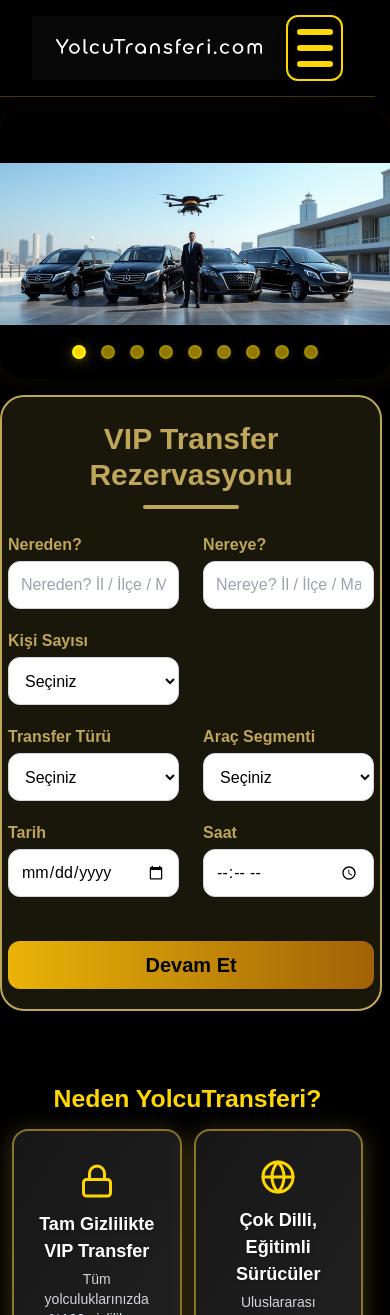
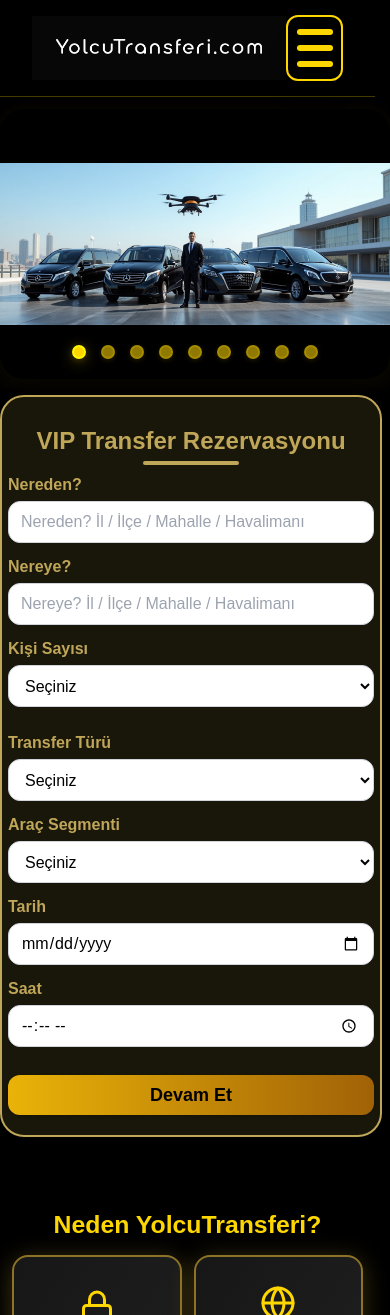
Before and after one commit to haliltayfur/yolcutransferi, a Next.js app: page / in a window 390 px wide. Shown: the top 1315 px of the page. Built offline with nearby package versions, Linux system fonts and the light colour scheme.

Commit message:
Update VipTransferForm.jsx

```diff
--- a/components/VipTransferForm.jsx
+++ b/components/VipTransferForm.jsx
@@ -3,20 +3,15 @@
 import { useState, useEffect } from "react";
 
 function fixTurkishChars(str) {
-  // En çok bozuk çıkan karakterleri düzeltir
   return str
-    .replace(/ý/g, "ı")
-    .replace(/Ý/g, "İ")
-    .replace(/þ/g, "ş")
-    .replace(/Þ/g, "Ş")
-    .replace(/ð/g, "ğ")
-    .replace(/Ð/g, "Ğ")
-    .replace(/æ/g, "ç")
-    .replace(/Æ/g, "Ç");
+    .replace(/ý/g, "ı").replace(/Ý/g, "İ")
+    .replace(/þ/g, "ş").replace(/Þ/g, "Ş")
+    .replace(/ð/g, "ğ").replace(/Ð/g, "Ğ")
+    .replace(/æ/g, "ç").replace(/Æ/g, "Ç");
 }
 
 export default function VipTransferForm({ onComplete }) {
-  // State'ler
+  // State
   const [from, setFrom] = useState("");
   const [to, setTo] = useState("");
   const [people, setPeople] = useState("");
@@ -31,7 +26,6 @@ export default function VipTransferForm({ onComplete }) {
   const [allLocations, setAllLocations] = useState([]);
   const [airports, setAirports] = useState([]);
 
-  // 1) Mahalle/ilçe/il txt oku
   useEffect(() => {
     fetch("/dumps/il ilçe mahalle köys.txt")
       .then(r => r.text())
@@ -39,19 +33,15 @@ export default function VipTransferForm({ onComplete }) {
       .then(arr => setAllLocations(arr))
       .catch(() => setAllLocations([]));
 
-    // 2) Airports oku
     fetch("/dumps/airports.json")
       .then(r => r.json())
       .then(arr => setAirports(arr))
       .catch(() => setAirports([]));
   }, []);
 
-  // Autocomplete FROM
+  // Autocomplete (FROM)
   useEffect(() => {
-    if (from.length < 2) {
-      setSuggestionsFrom([]);
-      return;
-    }
+    if (from.length < 2) { setSuggestionsFrom([]); return; }
     const value = fixTurkishChars(from.toLowerCase());
     let results = allLocations.filter(l => fixTurkishChars(l.toLowerCase()).includes(value));
     results = results.concat(
@@ -60,15 +50,12 @@ export default function VipTransferForm({ onComplete }) {
         fixTurkishChars(a.iata?.toLowerCase() || "").includes(value)
       ).map(a => a.name)
     );
-    setSuggestionsFrom([...new Set(results)].slice(0, 10));
+    setSuggestionsFrom([...new Set(results)].slice(0, 8));
   }, [from, allLocations, airports]);
 
-  // Autocomplete TO
+  // Autocomplete (TO)
   useEffect(() => {
-    if (to.length < 2) {
-      setSuggestionsTo([]);
-      return;
-    }
+    if (to.length < 2) { setSuggestionsTo([]); return; }
     const value = fixTurkishChars(to.toLowerCase());
     let results = allLocations.filter(l => fixTurkishChars(l.toLowerCase()).includes(value));
     results = results.concat(
@@ -77,10 +64,9 @@ export default function VipTransferForm({ onComplete }) {
         fixTurkishChars(a.iata?.toLowerCase() || "").includes(value)
       ).map(a => a.name)
     );
-    setSuggestionsTo([...new Set(results)].slice(0, 10));
+    setSuggestionsTo([...new Set(results)].slice(0, 8));
   }, [to, allLocations, airports]);
 
-  // Havalimanı tespiti (hem ilçe/mahalle hem airports)
   function isAirport(val) {
     if (!val) return false;
     const valFixed = fixTurkishChars(val.toLowerCase());
@@ -90,12 +76,10 @@ export default function VipTransferForm({ onComplete }) {
     );
   }
 
-  // PNR'ı dinamik aç/kapat
   useEffect(() => {
     setShowPnr(isAirport(from) || isAirport(to) || transfer.toLowerCase().includes("havalimanı"));
   }, [from, to, transfer, airports]);
 
-  // Submit
   function handleSubmit(e) {
     e.preventDefault();
     const data = { from, to, people, segment, transfer, date, time, pnr };
@@ -106,24 +90,27 @@ export default function VipTransferForm({ onComplete }) {
     }
   }
 
+  // Mobil kontrol (responsive için)
+  const isMobile = typeof window !== "undefined" ? window.innerWidth < 900 : false;
+
   return (
     <form onSubmit={handleSubmit} className="w-full">
-      <h2 className="text-3xl font-bold text-[#bfa658] mb-3 mt-1 text-center">VIP Transfer Rezervasyonu</h2>
-      <div className="w-24 h-1 rounded-full bg-[#bfa658] mx-auto mb-6" />
-      <div className="grid grid-cols-2 gap-x-6 gap-y-5 mb-6">
+      <h2 className="text-2xl md:text-3xl font-extrabold mb-1 text-[#bfa658] font-quicksand text-center mt-2">VIP Transfer Rezervasyonu</h2>
+      <div className="w-24 h-1 rounded-full bg-[#bfa658] mx-auto mb-2" />
+      <div className="grid grid-cols-1 md:grid-cols-2 gap-x-5 gap-y-3 md:gap-y-4 mb-5">
         {/* Nereden */}
         <div className="relative">
           <label className="block text-[#bfa658] font-semibold mb-1">Nereden?</label>
           <input
             value={from}
             onChange={e => setFrom(e.target.value)}
-            className="w-full h-[48px] rounded-xl px-3 text-base bg-white border border-gray-300 text-black"
+            className="w-full h-[42px] rounded-xl px-3 text-base bg-white border border-gray-300 text-black"
             placeholder="Nereden? İl / İlçe / Mahalle / Havalimanı"
             autoComplete="off"
-            onFocus={() => setSuggestionsFrom([])}
+            style={{ fontSize: "16px" }}
           />
           {suggestionsFrom.length > 0 && (
-            <div className="absolute z-10 left-0 right-0 bg-white text-black border border-gray-300 rounded-b-xl shadow-lg max-h-44 overflow-auto">
+            <div className="absolute z-10 left-0 right-0 bg-white text-black border border-gray-300 rounded-b-xl shadow-lg max-h-40 overflow-auto">
               {suggestionsFrom.map((s, i) => (
                 <div
                   key={i}
@@ -140,13 +127,13 @@ export default function VipTransferForm({ onComplete }) {
           <input
             value={to}
             onChange={e => setTo(e.target.value)}
-            className="w-full h-[48px] rounded-xl px-3 text-base bg-white border border-gray-300 text-black"
+            className="w-full h-[42px] rounded-xl px-3 text-base bg-white border border-gray-300 text-black"
             placeholder="Nereye? İl / İlçe / Mahalle / Havalimanı"
             autoComplete="off"
-            onFocus={() => setSuggestionsTo([])}
+            style={{ fontSize: "16px" }}
           />
           {suggestionsTo.length > 0 && (
-            <div className="absolute z-10 left-0 right-0 bg-white text-black border border-gray-300 rounded-b-xl shadow-lg max-h-44 overflow-auto">
+            <div className="absolute z-10 left-0 right-0 bg-white text-black border border-gray-300 rounded-b-xl shadow-lg max-h-40 overflow-auto">
               {suggestionsTo.map((s, i) => (
                 <div
                   key={i}
@@ -160,7 +147,7 @@ export default function VipTransferForm({ onComplete }) {
         {/* Kişi Sayısı */}
         <div>
           <label className="block text-[#bfa658] font-semibold mb-1">Kişi Sayısı</label>
-          <select value={people} onChange={e => setPeople(e.target.value)} className="w-full h-[48px] rounded-xl px-3 text-base bg-white border border-gray-300 text-black">
+          <select value={people} onChange={e => setPeople(e.target.value)} className="w-full h-[42px] rounded-xl px-3 text-base bg-white border border-gray-300 text-black" style={{ fontSize: "16px" }}>
             <option value="">Seçiniz</option>
             {Array.from({ length: 24 }, (_, i) => i + 1).map(val => <option key={val} value={val}>{val}</option>)}
           </select>
@@ -169,15 +156,13 @@ export default function VipTransferForm({ onComplete }) {
         {showPnr ? (
           <div>
             <label className="block text-[#bfa658] font-semibold mb-1">PNR (varsa)</label>
-            <input value={pnr} onChange={e => setPnr(e.target.value)} className="w-full h-[48px] rounded-xl px-3 text-base bg-white border border-gray-300 text-black" placeholder="Uçuş Kodu (varsa)" />
+            <input value={pnr} onChange={e => setPnr(e.target.value)} className="w-full h-[42px] rounded-xl px-3 text-base bg-white border border-gray-300 text-black" placeholder="Uçuş Kodu (varsa)" style={{ fontSize: "16px" }} />
           </div>
-        ) : (
-          <div />
-        )}
+        ) : (<div />)}
         {/* Transfer Türü */}
         <div>
           <label className="block text-[#bfa658] font-semibold mb-1">Transfer Türü</label>
-          <select value={transfer} onChange={e => setTransfer(e.target.value)} className="w-full h-[48px] rounded-xl px-3 text-base bg-white border border-gray-300 text-black">
+          <select value={transfer} onChange={e => setTransfer(e.target.value)} className="w-full h-[42px] rounded-xl px-3 text-base bg-white border border-gray-300 text-black" style={{ fontSize: "16px" }}>
             <option value="">Seçiniz</option>
             <option>VIP Havalimanı Transferi</option>
             <option>Şehirler Arası Transfer</option>
@@ -191,7 +176,7 @@ export default function VipTransferForm({ onComplete }) {
         {/* Segment */}
         <div>
           <label className="block text-[#bfa658] font-semibold mb-1">Araç Segmenti</label>
-          <select value={segment} onChange={e => setSegment(e.target.value)} className="w-full h-[48px] rounded-xl px-3 text-base bg-white border border-gray-300 text-black">
+          <select value={segment} onChange={e => setSegment(e.target.value)} className="w-full h-[42px] rounded-xl px-3 text-base bg-white border border-gray-300 text-black" style={{ fontSize: "16px" }}>
             <option value="">Seçiniz</option>
             <option>Ekonomik</option>
             <option>Lüks</option>
@@ -205,8 +190,10 @@ export default function VipTransferForm({ onComplete }) {
             type="date"
             value={date}
             onChange={e => setDate(e.target.value)}
-            className="w-full h-[48px] rounded-xl px-3 text-base bg-white border border-gray-300 text-black"
+            className="w-full h-[42px] rounded-xl px-3 text-base bg-white border border-gray-300 text-black"
             min={new Date().toISOString().split("T")[0]}
+            placeholder="Seçiniz"
+            style={{ fontSize: "16px" }}
           />
         </div>
         {/* Saat */}
@@ -216,13 +203,16 @@ export default function VipTransferForm({ onComplete }) {
             type="time"
             value={time}
             onChange={e => setTime(e.target.value)}
-            className="w-full h-[48px] rounded-xl px-3 text-base bg-white border border-gray-300 text-black"
+            className="w-full h-[42px] rounded-xl px-3 text-base bg-white border border-gray-300 text-black"
+            placeholder="Seçiniz"
+            style={{ fontSize: "16px" }}
           />
         </div>
       </div>
       <button
         type="submit"
-        className="w-full h-[48px] rounded-xl bg-gradient-to-r from-yellow-500 to-yellow-700 text-black font-bold text-xl shadow hover:scale-105 transition mt-5"
+        className="w-full h-[40px] rounded-xl bg-gradient-to-r from-yellow-500 to-yellow-700 text-black font-bold text-lg shadow hover:scale-105 transition mt-2"
+        style={{ fontSize: "18px" }}
       >
         Devam Et
       </button>
```
